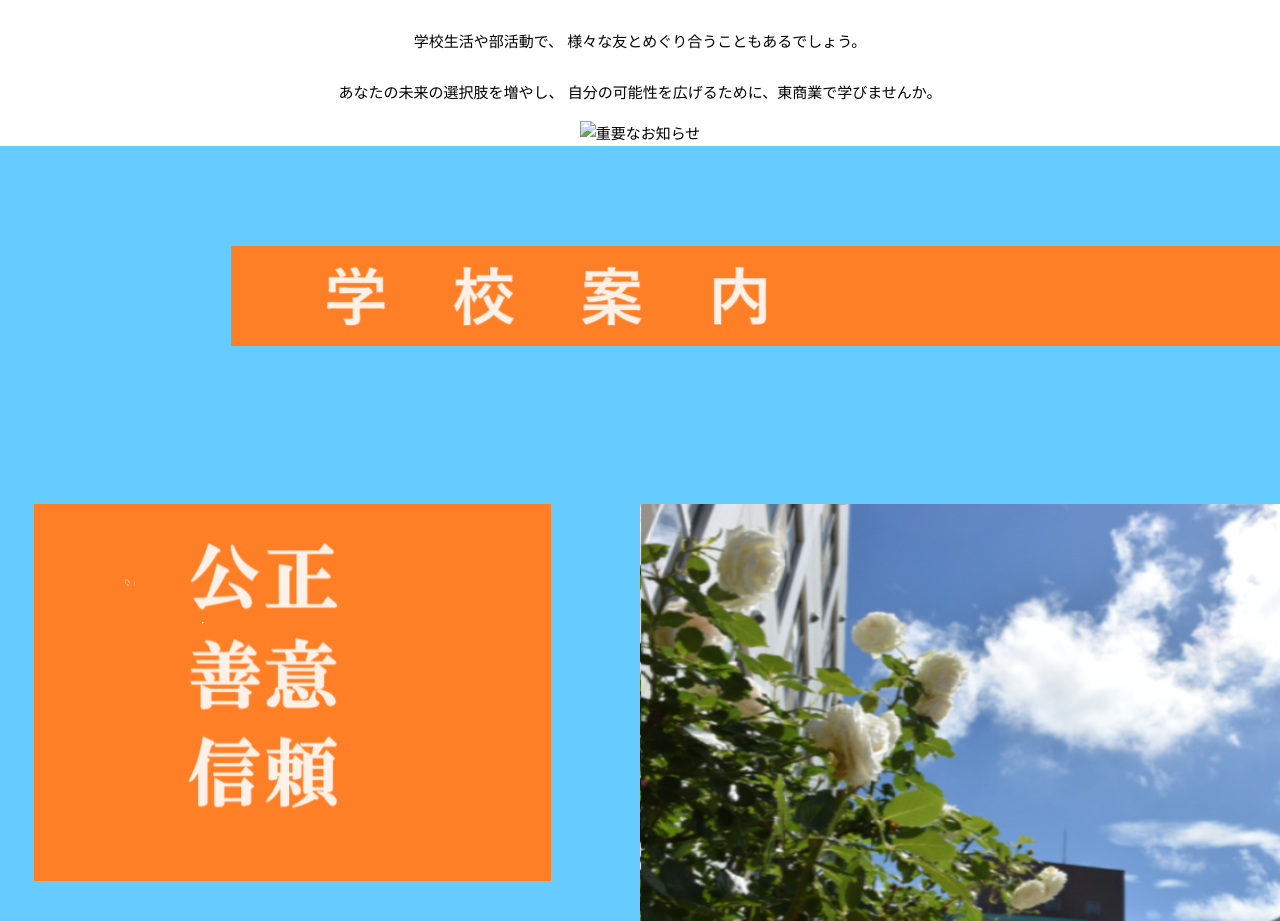
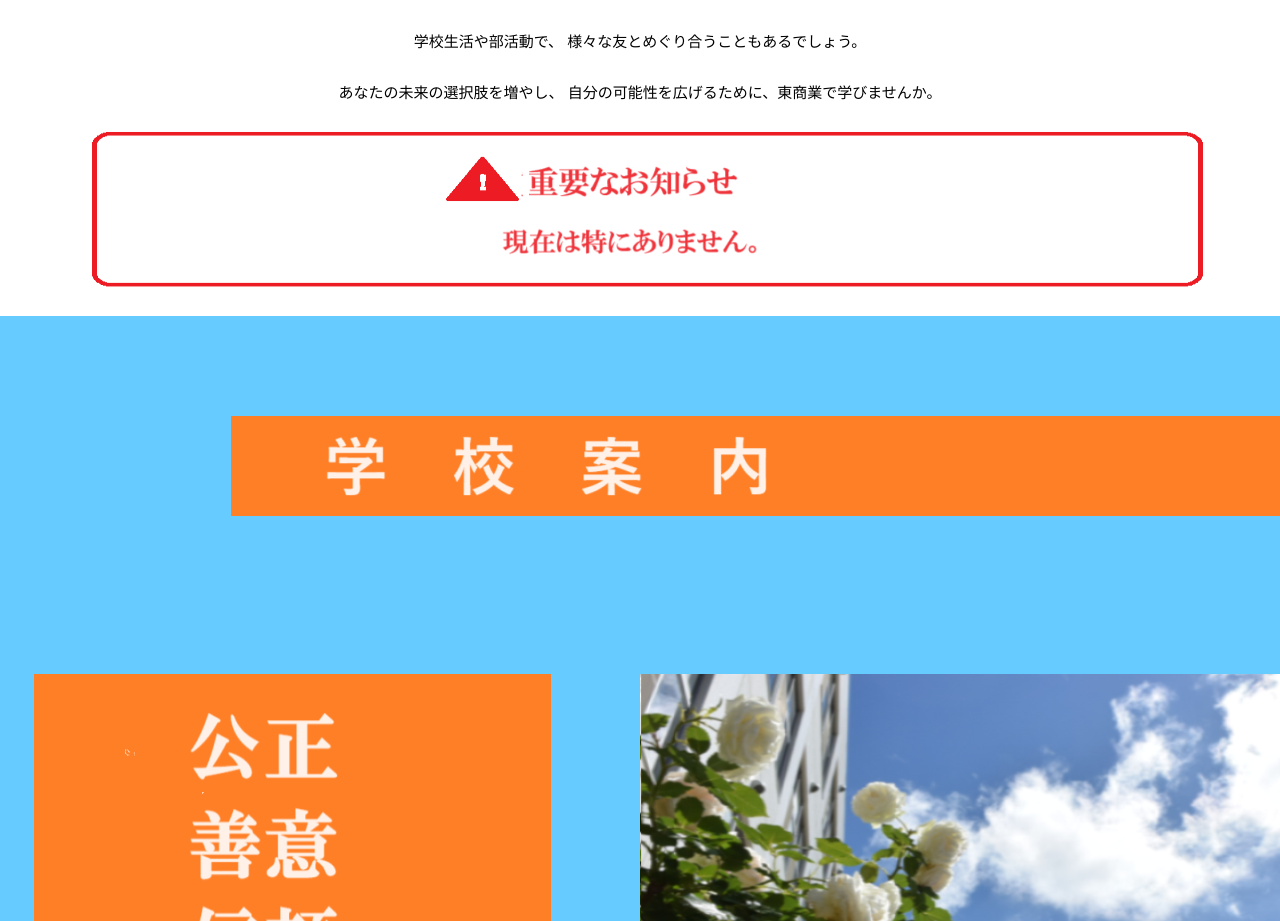
Before and after one commit to taiyaki87/seika, a plain HTML site: page index.html in a window 1280 px wide. Shown: the part 1066-1987 px from the top of the page. Drawn offline with Linux system fonts and the light colour scheme.

Commit message:
Update index.html

```diff
--- a/index.html
+++ b/index.html
@@ -86,7 +86,7 @@
     <br>北海道各地から多様な仲間が集まる札幌東商業高校には、 お互いに刺激しあい、能力を高め合う環境があります。</br>
     <br>学校生活や部活動で、 様々な友とめぐり合うこともあるでしょう。</br>
     <br>あなたの未来の選択肢を増やし、 自分の可能性を広げるために、東商業で学びませんか。</br></p>
-  <div style="text-align:center;"><img src="taiyaki87/seika/photo/osirase.png" alt="重要なお知らせ" ></div>
+  <div style="text-align:center;"><img src="photo/osirase.png" alt="重要なお知らせ" ></div>
   </div>
 <div class="ganba" >
     <div class="gakko">
```
